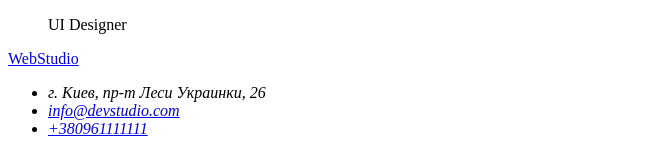
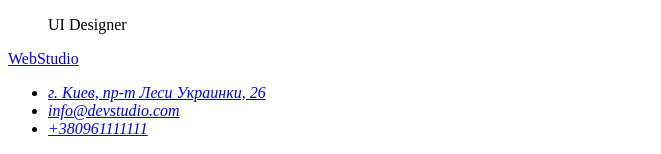
Before and after one commit to Bond4RS/goit-markup-hw-01, a plain HTML site: page index.html in a window 1280 px wide. Shown: the part 1204-1358 px from the top of the page, without its empty margins (0-661 px from the left). Drawn offline with Linux system fonts and the light colour scheme.

Commit message:
.gitignore

```diff
--- a/index.html
+++ b/index.html
@@ -66,7 +66,7 @@
         <a href="/">WebStudio</a>
         <address>
             <ul>
-                <li>г. Киев, пр-т Леси Украинки, 26</li>
+                <li> <a class = "map link" href="https://goo.gl/maps/qB4iPWVN4ftwvtJb9" target="_blank" rel = "noopener noreferrer"> г. Киев, пр-т Леси Украинки, 26</a></li>
                 <li><a href="mailto:info@devstudio.com">info@devstudio.com</a></li>
                 <li><a href="tel:+380961111111">+380961111111</a></li>
             </ul>
```
Also changed, not shown: 2 other files.
